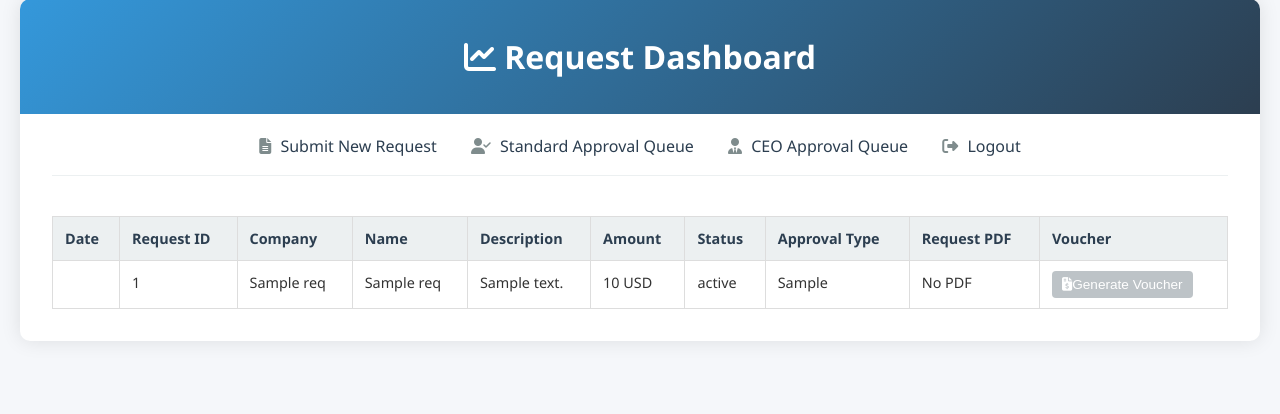
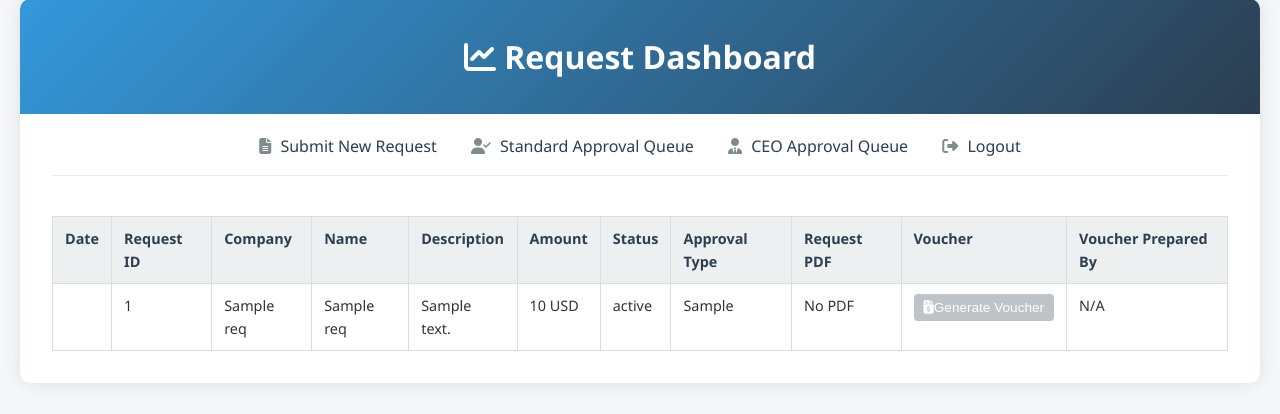
Before and after one commit to UmairBproGmail/bpro_voucher-system, a Flask app: template templates/dashboard.html in a window 1280 px wide. Shown: the part 53-467 px from the top of the page. Run offline with Flask 3, Linux system fonts and the light colour scheme; the template is opened without the code that fills it: most values are stand-ins (such as "Sample title", 1, 10 or a date in 2020).

Commit message:
dashboard.html

```diff
--- a/templates/dashboard.html
+++ b/templates/dashboard.html
@@ -19,6 +19,8 @@
      }
 
 
+
+
      body {
          font-family: var(--font-main);
          background-color: #f5f7fa;
@@ -29,6 +31,8 @@
      }
 
 
+
+
      .container {
          max-width: 1300px;
          margin: 2rem auto;
@@ -37,6 +41,8 @@
          box-shadow: 0 0 20px var(--shadow-color);
          overflow: hidden;
      }
+
+
 
 
      .header {
@@ -52,10 +58,14 @@
      }
 
 
+
+
      /* --- Dashboard Specific Styles --- */
      .content {
          padding: 0 2rem 2rem 2rem;
      }
+
+
 
 
      .top-links {
@@ -84,10 +94,14 @@
      }
 
 
+
+
       /* --- Table Styles --- */
       .table-responsive {
           overflow-x: auto;
       }
+
+
 
 
      table {
@@ -119,6 +133,8 @@
        }
 
 
+
+
       /* --- Status Styling --- */
      .status-pending-standard-approval { color: #f39c12; font-weight: bold; }
      .status-pending-ceo-approval { color: #e67e22; font-weight: bold; }
@@ -127,6 +143,8 @@
      .status-rejected-by-standard,
      .status-rejected-by-ceo { color: var(--danger-color); font-weight: bold; }
      .status-submitted { color: #3498db; font-weight: bold; }
+
+
 
 
       /* --- Document Link Styling --- */
@@ -146,6 +164,8 @@
        .document-link .link-icon { margin-right: 4px; font-size: 0.9em; }
 
 
+
+
      .no-requests {
           text-align: center;
           margin-top: 30px;
@@ -156,6 +176,8 @@
           color: #777;
           font-style: italic;
      }
+
+
 
 
       /* --- PDF Preview Modal & Voucher Edit Modal --- */
@@ -174,6 +196,8 @@
       }
 
 
+
+
      .modal-content {
          background-color: white;
          margin: auto;
@@ -186,11 +210,15 @@
      }
 
 
+
+
      .modal-content.pdf-preview {
          max-width: 85%;
          max-height: 90vh;
          overflow: hidden;
      }
+
+
 
 
      .modal-content.voucher-edit {
@@ -202,6 +230,8 @@
      }
 
 
+
+
      .modal-header {
          padding: 15px;
          border-bottom: 1px solid #eee;
@@ -211,11 +241,15 @@
      }
 
 
+
+
      .modal-title {
          margin: 0;
          font-size: 1.2rem;
          color: #333;
      }
+
+
 
 
      .modal-content iframe {
@@ -224,6 +258,8 @@
          border: none;
          flex-grow: 1;
      }
+
+
 
 
      .close-modal {
@@ -236,9 +272,13 @@
      }
 
 
+
+
      .close-modal:hover {
          color: #555;
      }
+
+
 
 
       /* --- Voucher Button Styles --- */
@@ -248,6 +288,8 @@
           align-items: center;
           flex-wrap: wrap; /* Allow buttons to wrap */
       }
+
+
 
 
       .btn-voucher {
@@ -289,6 +331,8 @@
       }
 
 
+
+
       .btn-close-voucher {
           background-color: var(--danger-color);
           color: white;
@@ -303,9 +347,13 @@
       }
 
 
+
+
       .btn-close-voucher:hover {
           background-color: #c0392b;
       }
+
+
 
 
       .btn-close-voucher i {
@@ -314,10 +362,14 @@
       }
 
 
+
+
       @keyframes spin {
           0% { transform: rotate(0deg); }
           100% { transform: rotate(360deg); }
       }
+
+
 
 
       .voucher-link {
@@ -360,10 +412,12 @@
       .notification.error { background-color: var(--danger-color); }
       .notification.info { background-color: var(--primary-color); }
 
+
       /* Voucher Status for Dashboard */
        .voucher-status-approved { color: #27ae60; font-weight: bold; }
        .voucher-status-rejected { color: #e74c3c; font-weight: bold; }
        .voucher-status-pending { color: #f39c12; font-weight: normal; }
+       .voucher-status-sent-for-payment { color: #1a73e8; font-weight: bold; } /* NEW STYLE */
 
 
       @media (max-width: 768px) {
@@ -388,6 +442,8 @@
       </div>
 
 
+
+
       <div class="content">
           <div class="top-links">
                <a href="{{ url_for('index') }}"><i class="fas fa-file-alt"></i> Submit New Request</a>
@@ -395,6 +451,8 @@
                <a href="{{ url_for('ceo_login') }}"><i class="fas fa-user-tie"></i> CEO Approval Queue</a>
                <a href="{{ url_for('logout') }}"><i class="fas fa-sign-out-alt"></i> Logout</a>
           </div>
+
+
 
 
           {% if requests %}
@@ -412,6 +470,7 @@
                           <th>Approval Type</th>
                           <th>Request PDF</th>
                           <th>Voucher</th>
+                          <th>Voucher Prepared By</th> {# NEW COLUMN #}
                       </tr>
                   </thead>
                   <tbody>
@@ -437,7 +496,7 @@
                                {% if req.get('Request PDF Link') and req['Request PDF Link'] != 'Error generating PDF' and 'drive.google.com' in req['Request PDF Link'] %}
                                   <a href="#" class="document-link preview-pdf" data-pdf-url="{{ req['Request PDF Link'] }}" title="View Request PDF"><i class="fas fa-file-pdf link-icon"></i>View PDF</a>
                               {% elif req.get('Request PDF Link') and req['Request PDF Link'] != 'Error generating PDF' %}
-                                   a href="{{ req['Request PDF Link'] }}" target="_blank" class="document-link" title="Open Request PDF">
+                                  <a href="{{ req['Request PDF Link'] }}" target="_blank" class="document-link" title="Open Request PDF">
        <i class="fas fa-file-pdf link-icon"></i>Open PDF
    </a>
 {% elif req.get('Request PDF Link') and req['Request PDF Link'] != 'Error generating PDF' %}
@@ -474,6 +533,8 @@
                                            <span class="voucher-status-approved" title="{{ req['Voucher Approved By'] }}">Approved</span>
                                            {% elif req['Voucher Approved By'].startswith('Rejected by') %}
                                            <span class="voucher-status-rejected" title="{{ req['Voucher Rejection Reason'] }}">Rejected</span>
+                                           {% elif req['Voucher Approved By'].startswith('Voucher Sent for Payment') %} {# NEW BLOCK #}
+                                           <span class="voucher-status-sent-for-payment" title="{{ req['Voucher Approved By'] }}">Sent for Payment</span>
                                            {% else %}
                                            {# Fallback for other statuses, e.g., if just "Generated" is there #}
                                            <span class="voucher-status-pending">Generated</span>
@@ -506,6 +567,17 @@
                                   </button>
                               {% endif %}
                           </td>
+                          {# Display Voucher Prepared By #}
+                          <td>
+                              {% if req.get('Voucher Prepared By') %}
+                                  {{ req['Voucher Prepared By'] }}
+                              {% elif req.get('Status', '').startswith('Approved by') %}
+                                  {# Only show Pending if the request is approved but voucher not yet prepared #}
+                                  <span style="color:#f39c12;">Pending</span>
+                              {% else %}
+                                  N/A
+                              {% endif %}
+                          </td>
                       </tr>
                       {% endfor %}
                   </tbody>
@@ -518,6 +590,8 @@
   </div>
 
 
+
+
    <!-- PDF Preview Modal -->
   <div id="pdfPreviewModal" class="modal">
      <div class="modal-content pdf-preview">
@@ -526,11 +600,13 @@
      </div>
   </div>
 
+
    <!-- Voucher Edit Modal -->
    <div id="voucherEditModal" class="modal">
        <!-- Content will be injected by JavaScript -->
        {# This modal is created and injected by JS in the script below #}
    </div>
+
 
    <!-- Rejection Reason Modal for VOUCHERS -->
    <div id="voucherRejectionModal" class="modal">
@@ -546,8 +622,11 @@
    </div>
 
 
+
+
    <!-- Notification element -->
    <div id="notification" class="notification"></div>
+
 
    <!-- Audio elements (Ensure these paths are correct, place .mp3 files in a 'static' folder) -->
    <audio id="successSound" src="{{ url_for('static', filename='success.mp3') }}" preload="auto"></audio>
@@ -555,10 +634,10 @@
    <audio id="notificationSound" src="{{ url_for('static', filename='notification.mp3') }}" preload="auto"></audio>
 
 
+
+
   <script>
       document.addEventListener('DOMContentLoaded', function() {
-    // ... (existing code)
-
    const pdfPreviewModal = document.getElementById('pdfPreviewModal');
    const pdfViewer = document.getElementById('pdfViewer');
    const closePdfModal = document.querySelector('#pdfPreviewModal .close-modal');
@@ -568,15 +647,17 @@
    const errorSound = document.getElementById('errorSound');
    const notificationSound = document.getElementById('notificationSound');
 
+
    const voucherRejectionModal = document.getElementById('voucherRejectionModal');
    const voucherRejectionModalCloseBtn = document.querySelector('#voucherRejectionModal .close-modal');
    const confirmVoucherRejectBtn = document.getElementById('confirmVoucherRejectBtn');
    const voucherRejectionReasonTextarea = document.getElementById('voucherRejectionReason');
    let currentRequestIdToVoucherReject = null;
 
+
    window.voucherMessageListenerAttached = false;
 
-    // --- New: Create voucherEditModal once and attach a delegated listener ---
+
    let voucherEditModal = document.getElementById('voucherEditModal');
    if (!voucherEditModal) {
        voucherEditModal = document.createElement('div');
@@ -585,10 +666,8 @@
        document.body.appendChild(voucherEditModal);
    }
 
-    // Attach a single delegated event listener to the voucherEditModal
-    // This listener will capture clicks within the modal
+
    voucherEditModal.addEventListener('click', function(event) {
-        // Check if the clicked element (or its closest ancestor) has the class 'close-modal'
        const clickedCloseButton = event.target.closest('.close-modal');
        if (clickedCloseButton) {
            event.preventDefault();
@@ -596,12 +675,13 @@
            closeVoucherEditModal();
        }
    });
-    // --- End New Delegated Listener ---
+
 
    if (dashboardTableBody) {
        dashboardTableBody.addEventListener('click', function(event) {
            console.log("--- Click Event Detected on dashboardTableBody ---");
            console.log("Target Element:", event.target);
+
 
            const link = event.target.closest('.document-link');
            if (link) {
@@ -621,8 +701,10 @@
                }
            }
 
+
            const generateVoucherBtn = event.target.closest('.btn-voucher:not(.disabled):not([data-action])');
            console.log("Found generateVoucherBtn (or null):", generateVoucherBtn);
+
 
            if (generateVoucherBtn) {
                console.log('Generate Voucher button matched the selector!');
@@ -633,13 +715,14 @@
                console.log("Generate Voucher button selector did NOT match.");
            }
 
+
            const voucherActionButton = event.target.closest('.btn-voucher[data-action]');
            if (voucherActionButton) {
                console.log("Voucher action button (Approve/Reject) clicked.");
                const requestId = voucherActionButton.dataset.requestId;
                const action = voucherActionButton.dataset.action;
                if (action === 'approve_voucher') {
-                    if (confirm('Are you sure you want to APPROVE this voucher? This action is irreversible.')) {
+                   if (confirm('Are you sure you want to APPROVE this voucher? This action will send an email with the voucher PDF.')) {
                        handleVoucherAction(requestId, action, voucherActionButton);
                    }
                } else if (action === 'reject_voucher') {
@@ -652,22 +735,21 @@
        });
    }
 
+
    if(closePdfModal) {
        closePdfModal.addEventListener('click', closePdfPreviewModal);
    }
 
-    // This handles clicks outside the modal
+
    window.addEventListener('click', function(event) {
        if (event.target === pdfPreviewModal) {
            closePdfPreviewModal();
        }
-        // Removed voucherEditModal click handler here, as it's now handled by the delegated listener on voucherEditModal itself.
-        // The click-outside-modal for voucherEditModal should be specifically coded if desired,
-        // to avoid conflicts with iframe's content clicks.
        if (event.target === voucherRejectionModal) {
            closeVoucherRejectionModal();
        }
    });
+
 
    voucherRejectionModalCloseBtn.addEventListener('click', closeVoucherRejectionModal);
    confirmVoucherRejectBtn.addEventListener('click', function() {
@@ -687,9 +769,8 @@
        if(pdfViewer) pdfViewer.src = '';
    }
 
+
    function openVoucherEditModal(requestId, buttonElement) {
-        // We know voucherEditModal element exists due to the setup above
-        // We ensure its inner HTML is fresh every time it's opened.
        voucherEditModal.innerHTML = `
            <div class="modal-content voucher-edit">
                <div class="modal-header">
@@ -700,24 +781,26 @@
            </div>
        `;
 
-        // The delegated listener on voucherEditModal (attached in DOMContentLoaded) will handle its close button clicks.
-        // No need to re-attach specific listener here.
 
        if (!window.voucherMessageListenerAttached) {
            window.addEventListener('message', handleVoucherMessage);
            window.voucherMessageListenerAttached = true;
        }
 
+
        buttonElement.innerHTML = '<i class="fas fa-spinner fa-spin"></i> Loading...';
        buttonElement.disabled = true;
 
+
        const iframe = voucherEditModal.querySelector('#voucherEditFrame');
+
 
        iframe.onload = function() {
            buttonElement.innerHTML = '<i class="fas fa-file-invoice-dollar"></i> Generate Voucher';
            buttonElement.disabled = false;
-            voucherEditModal.style.display = 'flex'; // Show the modal
+           voucherEditModal.style.display = 'flex';
        };
+
 
        iframe.onerror = function() {
            buttonElement.innerHTML = '<i class="fas fa-file-invoice-dollar"></i> Generate Voucher';
@@ -727,11 +810,12 @@
            closeVoucherEditModal();
        };
 
+
        iframe.src = `/edit_voucher_details/${requestId}`;
    }
 
+
    function closeVoucherEditModal() {
-        // The 'modal' variable here is voucherEditModal from the outer scope
        if (voucherEditModal) {
            const iframe = voucherEditModal.querySelector('#voucherEditFrame');
            if (iframe) {
@@ -741,10 +825,11 @@
        }
    }
 
+
    function handleVoucherMessage(event) {
-        // IMPORTANT: In production, verify event.origin for security
        if (event.data && event.data.type === 'voucherGenerated') {
            closeVoucherEditModal();
+
 
            const voucherCell = document.querySelector(`td[data-voucher-cell-for="${event.data.requestId}"]`);
            if (voucherCell) {
@@ -763,11 +848,18 @@
                    </div>
                `;
            }
-            showNotification('Voucher generated successfully!', 'success');
+           showNotification('Voucher generated successfully! Redirecting to dashboard...', 'success');
            if (successSound) successSound.play();
+
+           // NEW: Automatically refresh the dashboard
+           setTimeout(() => {
+               window.location.reload();
+           }, 1500);
+
        } else if (event.data && event.data.type === 'voucherGenerationFailed') {
            showNotification('Voucher generation failed: ' + (event.data.message || "Please check the details"), 'error');
            if (errorSound) errorSound.play();
+
 
            const originalButton = document.querySelector(`.btn-voucher[data-request-id="${event.data.requestId}"]`);
            if(originalButton) {
@@ -777,11 +869,13 @@
        }
    }
 
+
    function handleVoucherAction(requestId, action, buttonElement, reason = null) {
        const row = buttonElement.closest('tr');
        if (row) {
            row.querySelectorAll('.voucher-actions button').forEach(btn => btn.disabled = true);
        }
+
 
        const url = action === 'approve_voucher' ? `/approve_voucher/${requestId}` : `/reject_voucher/${requestId}`;
        const method = 'POST';
@@ -789,6 +883,7 @@
        const headers = {
            'Content-Type': action === 'reject_voucher' ? 'application/x-www-form-urlencoded' : 'application/json'
        };
+
 
        fetch(url, { method, headers, body })
            .then(response => response.json())
@@ -798,10 +893,17 @@
                    if (successSound) successSound.play();
                    const voucherActionsContainer = buttonElement.closest('.voucher-actions');
                    if (voucherActionsContainer) {
-                        voucherActionsContainer.innerHTML = action === 'approve_voucher' ?
-                            `<span class="voucher-status-approved" title="${data.message}">Approved</span>` :
-                            `<span class="voucher-status-rejected" title="${reason}">Rejected</span>`;
+                       if (action === 'approve_voucher') {
+                           voucherActionsContainer.innerHTML = `<span class="voucher-status-sent-for-payment" title="${data.message}">Sent for Payment</span>`;
+                       } else {
+                           voucherActionsContainer.innerHTML = `<span class="voucher-status-rejected" title="${reason}">Rejected</span>`;
                        }
+                   }
+                   setTimeout(() => {
+                       window.location.reload();
+                   }, 1000);
+
+
                } else {
                    showNotification('Error: ' + data.message, 'error');
                    if (errorSound) errorSound.play();
@@ -820,23 +922,17 @@
            });
    }
 
+
    function showNotification(message, type = 'info', duration = 3000) {
        notificationElement.textContent = message;
        notificationElement.className = `notification ${type}`;
        notificationElement.classList.add('show');
 
-        if (notificationSound) notificationSound.play();
 
        setTimeout(() => {
            notificationElement.classList.remove('show');
        }, duration);
    }
-
-    function closeVoucherRejectionModal() {
-        voucherRejectionModal.style.display = 'none';
-        currentRequestIdToVoucherReject = null;
-        voucherRejectionReasonTextarea.value = '';
-    }
 });
 </script>
 </body>
```
Lines whose indentation alone changed are shown as unchanged.
